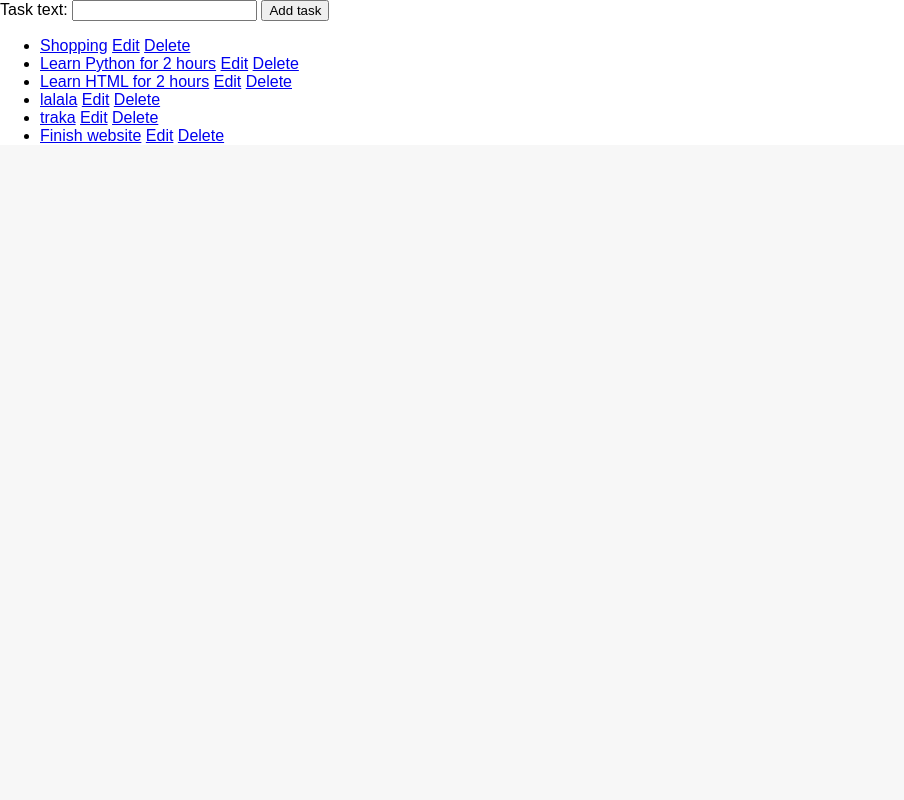
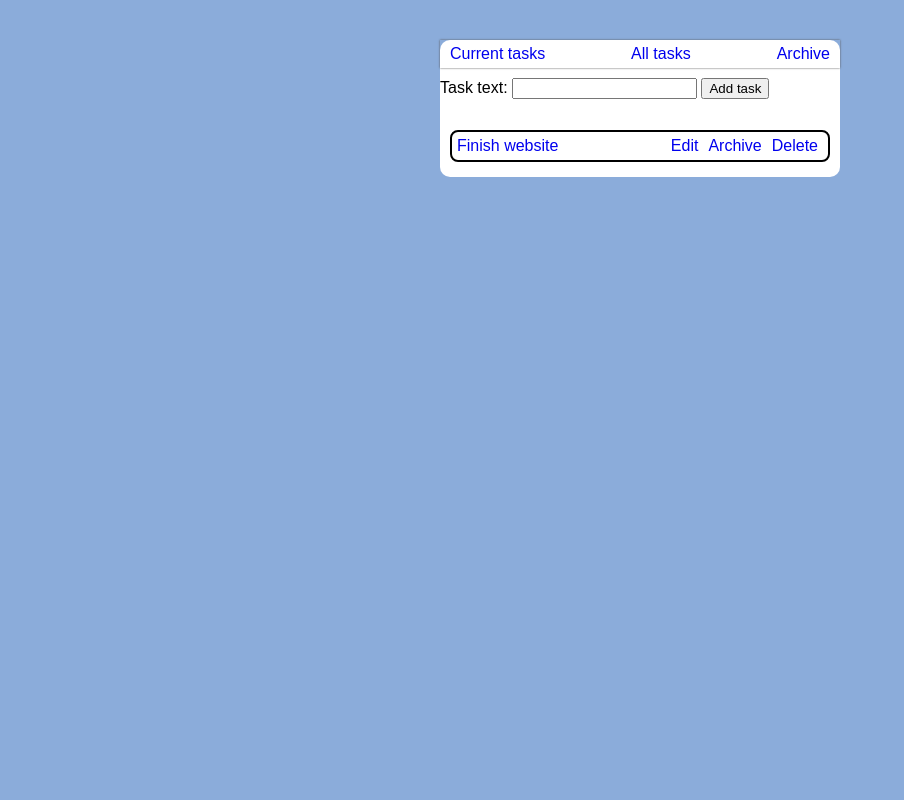
Before and after one commit to Chaki0981/ToDo-Django-App, a Django app: page / in a window 1280 px wide. Shown: the whole page, without its empty margins (0-904 px from the left). Run offline with Django 4.2, Linux system fonts and the light colour scheme; data comes from the database, SQL or seed files in the repository; both versions use the stored data as it was after the commit.

Commit message:
Added All and archived tasks view and function buttons; Basic style added;

```diff
--- a/static/base.css
+++ b/static/base.css
@@ -1,12 +1,46 @@
+/* # Front-end Style Guide
+
+## Layout
+
+The designs were created to the following widths:
+
+- Mobile: 375px
+- Desktop: 1440px
+
+## Colors
+
+### Primary
+
+- Soft blue: hsl(215, 51%, 70%)
+- Cyan: hsl(178, 100%, 50%)
+
+### Neutral
+
+- Very dark blue (main BG): hsl(217, 54%, 11%)
+- Very dark blue (card BG): hsl(216, 50%, 16%)
+- Very dark blue (line): hsl(215, 32%, 27%)
+- White: hsl(0, 0%, 100%)
+
+## Typography
+
+### Body Copy
+
+- Font size (paragraph): 18px
+
+### Font
+
+- Family: [Outfit](https://fonts.google.com/specimen/Outfit)
+- Weights: 300, 400, 600 */
+
 html {
     min-height: 100%;
-    background-color: #f7f7f7;
+    background-color: hsl(215, 51%, 70%);
 }
 
 body {
     font-family: Arial;
     height: 100%;
     margin: 0;
-    padding: 0;
-    background-color: white;
+    padding: 40px 0 0 0;
+    /* background-color: white; */
 }
--- /dev/null
+++ b/todo/static/todo/index.css
@@ -0,0 +1,44 @@
+.main-box {
+    background-color: white;
+    width: 400px;
+    margin: 0 auto 0 auto;
+    border-radius: 10px;
+}
+
+nav {
+    display: flex;
+    justify-content: space-between;
+    box-shadow: 0 0 2px #555454;
+    margin-bottom: 10px;
+}
+
+nav a {
+    padding: 5px 10px 5px 10px;
+}
+
+ul {
+    padding: 10px 10px 10px 10px;
+    list-style: none;
+}
+
+ul li {
+    display: flex;
+    justify-content: space-between;
+    border: 2px solid #000000;
+    padding: 5px;
+    border-radius: 8px;
+    margin-top: 5px;
+    margin-bottom: 5px;
+}
+
+a {
+    text-decoration: none;
+}
+
+.task-buttons {
+    display: flex;
+}
+
+.task-buttons a {
+    padding: 0 5px 0 5px;
+}
--- a/todo/templates/todo/index.html
+++ b/todo/templates/todo/index.html
@@ -1,6 +1,17 @@
 {% extends 'base.html' %}
+{% load static %}
+
+{% block css_files%}
+    <link rel="stylesheet" href="{% static "todo/index.css" %}">
+{% endblock %}
 
 {% block content %}
+    <div class="main-box">
+        <nav>
+            <a href="{% url "starting-page" %}">Current tasks</a>
+            <a href="{% url "all-tasks-page" %}">All tasks</a>
+            <a href="{% url "archived-tasks-page" %}">Archive</a>
+        </nav>
         <form method="POST">
             {% csrf_token %}
             {{ form }}
@@ -10,9 +21,13 @@
         {% for task in tasks%}
             <li>
                 <a href="{% url "complete-task-page" task.id %}">{{ task.task_text }}</a>
+                <div class="task-buttons">
                     <a href="{% url "task-detail-page" task.id %}">Edit</a>
+                    <a href="{% url "move-to-archive-page" task.id%}">Archive</a>
                     <a href="{% url "remove-task-page" task.id %}">Delete</a>
+                </div>
             </li>
         {% endfor %}
         </ul>
+    </div>
 {% endblock %}
--- a/todo/urls.py
+++ b/todo/urls.py
@@ -3,7 +3,10 @@ from . import views
 
 urlpatterns = [
     path('', views.TasksView.as_view(), name='starting-page'),
+    path('all-tasks', views.AllTasksView.as_view(), name='all-tasks-page'),
+    path('archive-tasks', views.ArchiveTasksView.as_view(), name='archived-tasks-page'),
     path('<int:id>', views.TaskDetailView.as_view(), name='task-detail-page'),
     path('complete-task/<int:id>', views.CompleteTaskView.as_view(), name='complete-task-page'),
     path('remove-task/<int:id>', views.RemoveTaskView.as_view(), name='remove-task-page'),
+    path('move-to-archive/<int:id>', views.MoveToArchiveView.as_view(), name='move-to-archive-page'),
 ]
--- a/todo/views.py
+++ b/todo/views.py
@@ -3,7 +3,34 @@ from django.views import View
 from .models import Task
 from .forms import AddTaskForm, AddTaskFormAdvance
 
-class TasksView(View):
+class GeneralTasksView():
+    def post(self, request):
+        form = AddTaskForm(request.POST)
+
+        if form.is_valid():
+            form.save()
+
+        context = {
+            'form': form,
+        }
+
+        return redirect('starting-page')
+
+class TasksView(View, GeneralTasksView):
+    def get(self, request):
+        tasks_temp = Task.objects.filter(is_done=False)
+        tasks = tasks_temp.filter(is_archived=False)
+        form = AddTaskForm()
+
+        context = {
+            'tasks': tasks,
+            'form': form,
+        }
+
+        return render(request, 'todo/index.html', context)
+
+
+class AllTasksView(View, GeneralTasksView):
     def get(self, request):
         tasks = Task.objects.all()
         form = AddTaskForm()
@@ -15,19 +42,16 @@ class TasksView(View):
 
         return render(request, 'todo/index.html', context)
 
-    def post(self, request):
-        tasks = Task.objects.all()
-        form = AddTaskForm(request.POST)
 
-        if form.is_valid():
-            form.save()
+class ArchiveTasksView(View):
+    def get(self, request):
+        tasks = Task.objects.filter(is_archived=True)
 
         context = {
             'tasks': tasks,
-            'form': form,
         }
 
-        return redirect('starting-page')
+        return render(request, 'todo/index.html', context)
 
 class TaskDetailView(View):
     def get(self, request, id):
@@ -63,3 +87,11 @@ class CompleteTaskView(View):
         task.save()
 
         return redirect('starting-page')
+
+class MoveToArchiveView(View):
+    def get(self, request, id):
+        task = Task.objects.get(pk=id)
+        task.is_archived = True
+        task.save()
+
+        return redirect('starting-page')
```
Also changed, not shown: db.sqlite3. Lines whose indentation alone changed are shown as unchanged.
